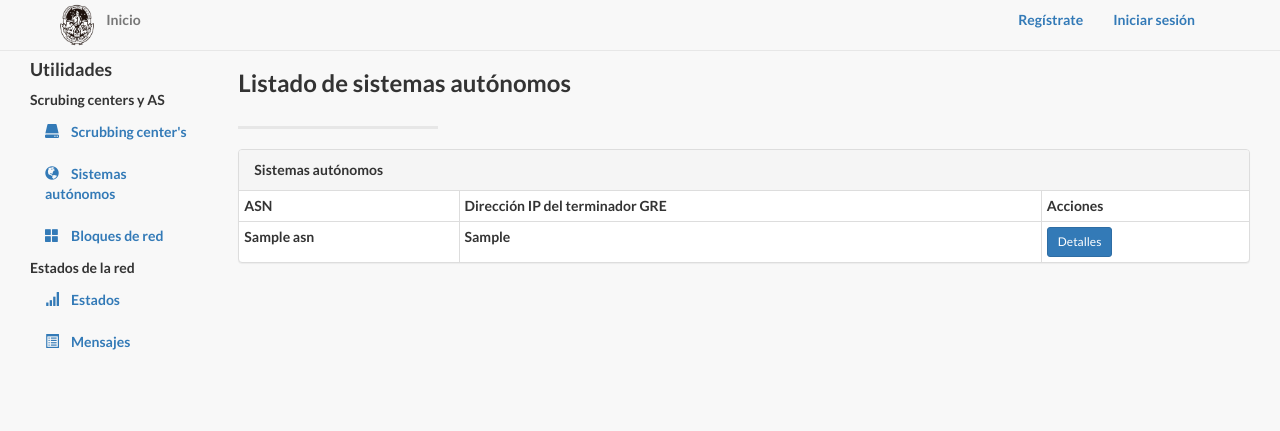
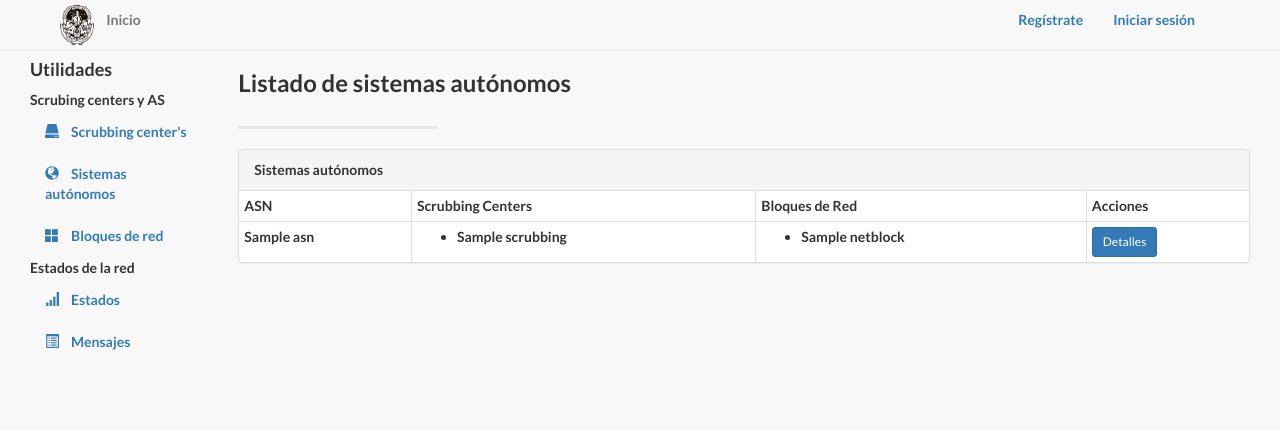
Before and after one commit to mateodurante/WebScrub, a Django app: template asn/templates/asn_index.html in a window 1280 px wide. Shown: the top 431 px of the page. Run offline with Django 3.2, Linux system fonts and the light colour scheme; the template is opened without the code that fills it: most values are stand-ins (such as "Sample title", 1, 10 or a date in 2020); some libraries are stand-ins or nearby versions.

Commit message:
relaciones y vistas

```diff
--- a/asn/forms.py
+++ b/asn/forms.py
@@ -5,10 +5,9 @@ from .models import ASN
 class ASNForm(ModelForm):
     class Meta:
         model = ASN
-        fields = ['asn', 'gre_ip', 'scrubbing', 'owner']
+        fields = ['asn', 'scrubbing', 'owner']
         labels = {
             "asn": "Número de sistema autónomo",
-            "gre_ip": "Dirección IP de terminador GRE",
             "scrubbing": "Scrubbings centers asociados",
             "owner": "Administrador de sistema autónomo",
         }
--- a/asn/models.py
+++ b/asn/models.py
@@ -6,8 +6,7 @@ from django.contrib.auth.models import User
 class ASN(models.Model):
     id = models.AutoField(primary_key=True)
     asn = models.CharField(max_length=10)
-    gre_ip = models.CharField(max_length=15)
-    scrubbing = models.ManyToManyField(Scrubbing)
+    scrubbing = models.ManyToManyField(Scrubbing, related_name="asns")
     owner = models.ForeignKey(User, on_delete=models.CASCADE)
 
     def __str__(self):
--- a/asn/templates/asn_index.html
+++ b/asn/templates/asn_index.html
@@ -21,14 +21,24 @@
 		<table class="table table-condensed table-bordered table-hover">
 			<thead>
 				<th>ASN</th>
-				<th>Dirección IP del terminador GRE</th>
+				<th>Scrubbing Centers </th>
+				<th>Bloques de Red</th>
 				<th>Acciones</th>
 			</thead>
 			<tbody>
 			{% for a in asn %}
 				<tr>
 					<td>{{ a.asn }}</td>
-					<td>{{ a.gre_ip }}</td>
+					<td><ul>
+						{% for s in a.scrubbing.all %}
+							<li>{{ s }}</li>
+						{% endfor %}
+					</ul></td>
+					<td><ul>
+						{% for n in a.netblock_set.all %}
+							<li>{{ n }}</li>
+						{% endfor %}
+					</ul></td>
 					<td>
 						<div class="btn-group inline">
 		        			<a href="{% url 'asn_show' a.id %}" class="btn btn-sm btn-primary ">Detalles</a>
--- a/asn/templates/asn_show.html
+++ b/asn/templates/asn_show.html
@@ -6,7 +6,6 @@
 {% block content %}
 	<ul>
 		<li>ASN: {{ asn.asn }}</li>
-		<li>Dirección IP del terminador GRE: {{ asn.gre_ip }}</li>
 		<li>Redes asociadas:
 			<ul>
 				{% for n in netblocks %}
--- a/peermessage/views.py
+++ b/peermessage/views.py
@@ -34,7 +34,6 @@ def flatten_dict(dd, separator='_', prefix=''):
 def add(request):
     if request.method == 'POST':
         data = json.loads(request.body)
-        print(data)
         PeerMessage(**flatten_dict(data)).save()
         return JsonResponse({'status': 'ok'})
     return JsonResponse({'error': 'Invalid request'}, status=400)
--- a/scrubbing/forms.py
+++ b/scrubbing/forms.py
@@ -5,9 +5,8 @@ from .models import Scrubbing
 class ScrubbingForm(ModelForm):
     class Meta:
         model = Scrubbing
-        fields = ['name', 'address', 'gre_ip']
+        fields = ['name', 'address']
         labels = {
             "name": "Nombre",
-            "address": "Dirección IP",
-            "gre_ip": "Dirección de terminador GRE",
+            "address": "Dirección IP"
         }
--- a/scrubbing/models.py
+++ b/scrubbing/models.py
@@ -5,7 +5,6 @@ class Scrubbing(models.Model):
     id = models.AutoField(primary_key=True)
     name = models.CharField(max_length=50)
     address = models.CharField(max_length=15)
-    gre_ip = models.CharField(max_length=15)
 
     def __str__(self):
         return self.name
--- a/scrubbing/templates/scrubbing_index.html
+++ b/scrubbing/templates/scrubbing_index.html
@@ -22,7 +22,7 @@
 			<thead>
 				<th>Nombre</th>
 				<th>Dirección IP</th>
-				<th>AS</th>
+				<th>Número de AS</th>
 				<th>Tiempo de actividad</th>
 				<th>Enviados</th>
 				<th>Recibidos</th>
```
Also changed, not shown: scrubbing/templates/scrubbing_show.html (+7 -2 lines).
